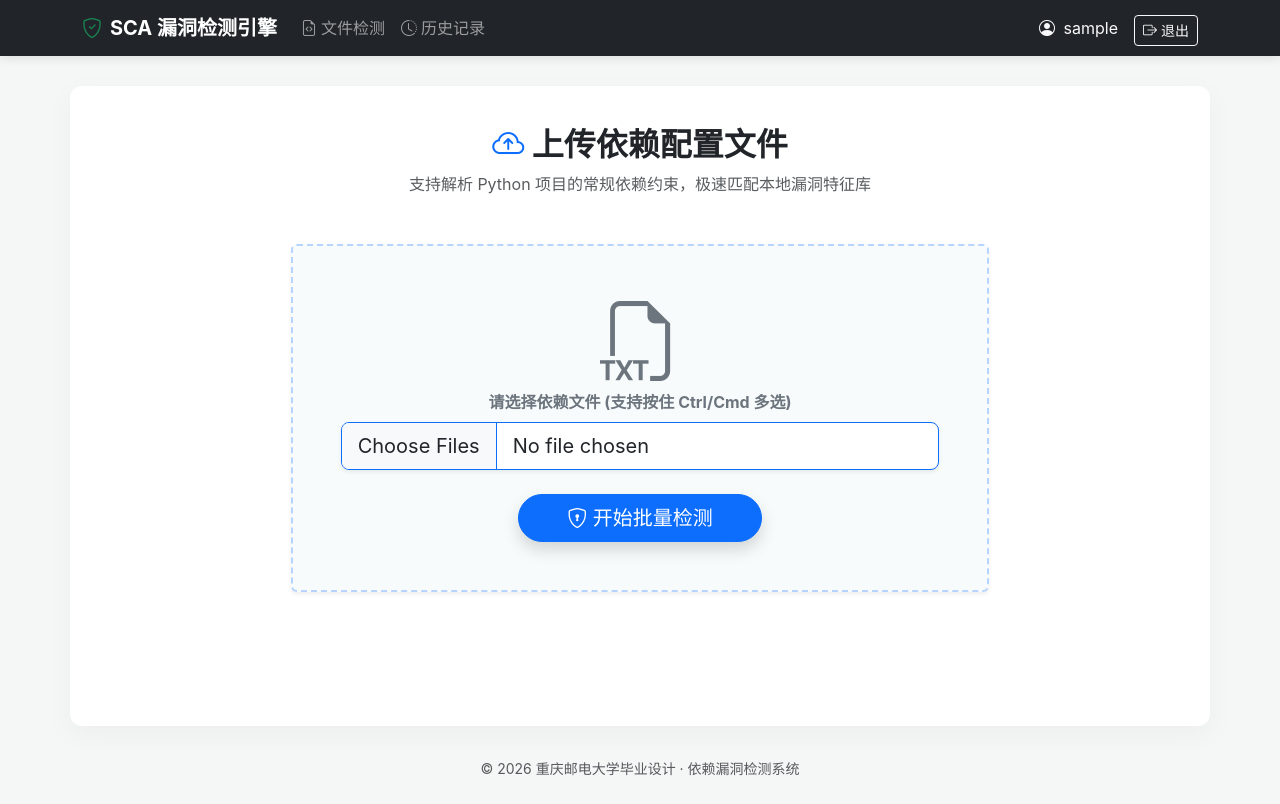
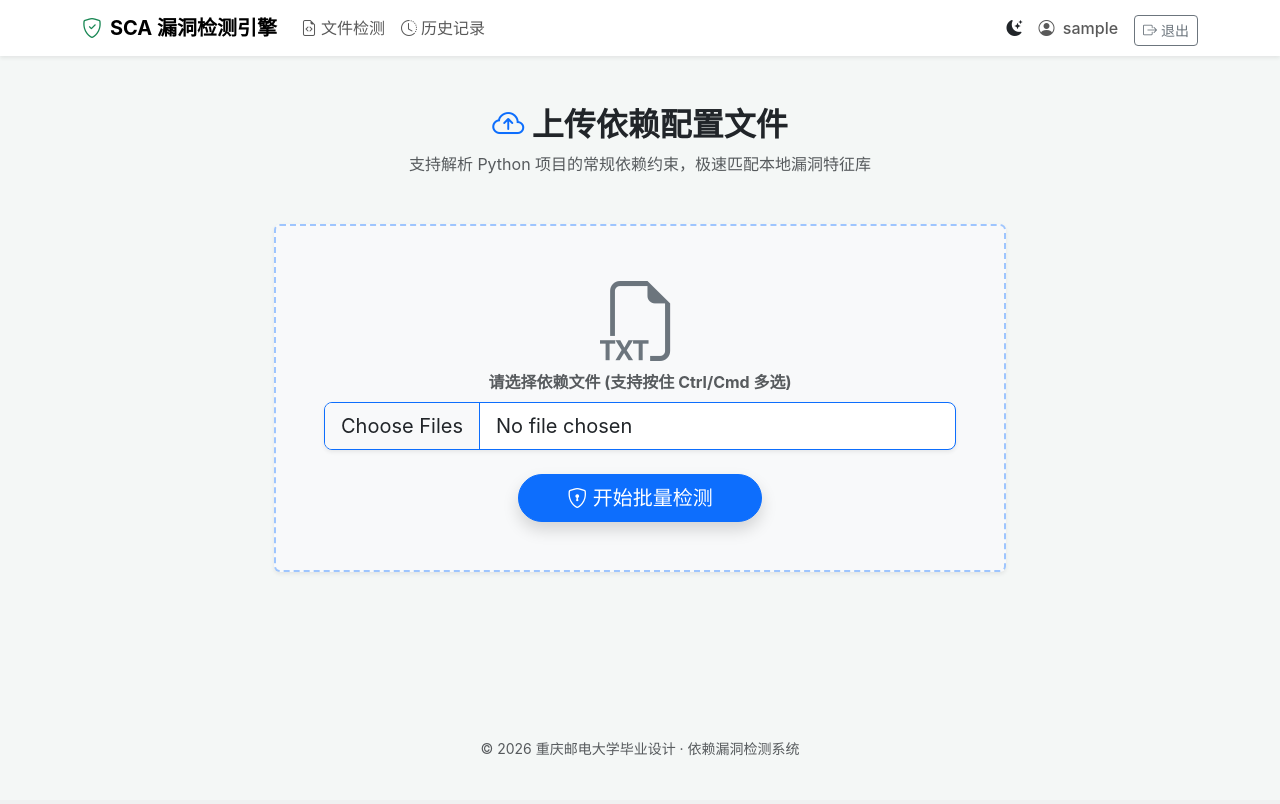
Before and after one commit to aliseblu/dependency_vuln_scanner, a Flask app: page / in a window 1280 px wide. After the commit the page ends 756 px from the top, so only its background shows below. Run offline with Flask 3, Linux system fonts and the light colour scheme; the visitor is signed in with stand-in values (Sample User, id 1).

Commit message:
由于晚上看着刺眼，增加夜间功能

```diff
--- a/app/templates/base.html
+++ b/app/templates/base.html
@@ -1,32 +1,47 @@
 <!DOCTYPE html>
 <html lang="zh-CN">
 <head>
+    <link href="https://cdn.jsdelivr.net/npm/bootstrap@5.3.2/dist/css/bootstrap.min.css" rel="stylesheet">
     <meta charset="UTF-8">
     <meta name="viewport" content="width=device-width, initial-scale=1.0">
     <title>Python组件漏洞检测系统</title>
     <link href="https://cdn.jsdelivr.net/npm/bootstrap@5.3.2/dist/css/bootstrap.min.css" rel="stylesheet">
     <link rel="stylesheet" href="https://cdn.jsdelivr.net/npm/bootstrap-icons@1.11.1/font/bootstrap-icons.css">
+
+    <script>
+        const getPreferredTheme = () => {
+            const storedTheme = localStorage.getItem('theme');
+            if (storedTheme) { return storedTheme; }
+            return window.matchMedia('(prefers-color-scheme: dark)').matches ? 'dark' : 'light';
+        };
+        document.documentElement.setAttribute('data-bs-theme', getPreferredTheme());
+    </script>
+
     <style>
         body {
             background-color: #f4f7f6;
             font-family: -apple-system, BlinkMacSystemFont, "Segoe UI", Roboto, "Helvetica Neue", Arial, sans-serif;
+            transition: background-color 0.3s ease, color 0.3s ease;
         }
-        .navbar { box-shadow: 0 2px 10px rgba(0,0,0,0.1); }
+        /* 去除了原来 main-container 巨大的白色背景和阴影 */
         .main-container {
             min-height: 80vh;
-            background: #ffffff;
-            padding: 40px;
-            border-radius: 12px;
-            box-shadow: 0 8px 30px rgba(0,0,0,0.04);
-            margin-top: 30px;
+            padding: 40px 15px;
+            margin-top: 10px;
             margin-bottom: 30px;
         }
         .btn-custom { transition: all 0.3s ease; }
         .btn-custom:hover { transform: translateY(-2px); box-shadow: 0 4px 10px rgba(0,0,0,0.15); }
+
+        /* 夜间模式适配 */
+        [data-bs-theme="dark"] body {
+            background-color: #121212;
+            color: #e1e1e1;
+        }
     </style>
 </head>
 <body>
-<nav class="navbar navbar-expand-lg navbar-dark bg-dark sticky-top">
+<nav class="navbar navbar-expand-lg bg-body sticky-top shadow-sm">
     <div class="container">
         <a class="navbar-brand fw-bold" href="/"><i class="bi bi-shield-check text-success me-2"></i>SCA 漏洞检测引擎</a>
         <button class="navbar-toggler" type="button" data-bs-toggle="collapse" data-bs-target="#navbarNav">
@@ -42,17 +57,23 @@
                     {% endif %}
                 {% endif %}
             </ul>
-            <ul class="navbar-nav">
+            <ul class="navbar-nav align-items-center">
+                <li class="nav-item me-3">
+                    <button class="btn btn-link nav-link px-0 text-body" id="theme-toggle" title="切换夜间模式">
+                        <i class="bi bi-moon-stars-fill" id="theme-icon"></i>
+                    </button>
+                </li>
+
                 {% if current_user.is_authenticated %}
                     <li class="nav-item d-flex align-items-center">
-                        <span class="text-light me-3"><i class="bi bi-person-circle me-1"></i> {{ current_user.username }}</span>
+                        <span class="navbar-text me-3 fw-medium"><i class="bi bi-person-circle me-1"></i> {{ current_user.username }}</span>
                     </li>
                     <li class="nav-item">
-                        <a class="btn btn-outline-light btn-sm mt-1" href="/logout"><i class="bi bi-box-arrow-right"></i> 退出</a>
+                        <a class="btn btn-outline-secondary btn-sm mt-1" href="/logout"><i class="bi bi-box-arrow-right"></i> 退出</a>
                     </li>
                 {% else %}
                     <li class="nav-item"><a class="nav-link" href="/login">登录</a></li>
-                    <li class="nav-item"><a class="btn btn-primary btn-sm mt-1 ms-2" href="/register">免费注册</a></li>
+                    <li class="nav-item"><a class="btn btn-primary btn-sm ms-2" href="/register">免费注册</a></li>
                 {% endif %}
             </ul>
         </div>
@@ -80,5 +101,33 @@
 </footer>
 
 <script src="https://cdn.jsdelivr.net/npm/bootstrap@5.3.2/dist/js/bootstrap.bundle.min.js"></script>
+<script>
+    document.addEventListener('DOMContentLoaded', () => {
+        const themeToggleBtn = document.getElementById('theme-toggle');
+        const themeIcon = document.getElementById('theme-icon');
+
+        const updateIcon = (theme) => {
+            if (theme === 'dark') {
+                themeIcon.classList.remove('bi-moon-stars-fill');
+                themeIcon.classList.add('bi-sun-fill', 'text-warning');
+            } else {
+                themeIcon.classList.remove('bi-sun-fill', 'text-warning');
+                themeIcon.classList.add('bi-moon-stars-fill');
+            }
+        };
+
+        const currentTheme = document.documentElement.getAttribute('data-bs-theme');
+        updateIcon(currentTheme);
+
+        themeToggleBtn.addEventListener('click', () => {
+            const currentTheme = document.documentElement.getAttribute('data-bs-theme');
+            const newTheme = currentTheme === 'dark' ? 'light' : 'dark';
+
+            document.documentElement.setAttribute('data-bs-theme', newTheme);
+            localStorage.setItem('theme', newTheme);
+            updateIcon(newTheme);
+        });
+    });
+</script>
 </body>
 </html>
--- a/app/templates/upload.html
+++ b/app/templates/upload.html
@@ -1,18 +1,18 @@
 {% extends "base.html" %}
 {% block content %}
+
 <div class="text-center mb-5">
-    <h2 class="fw-bold text-dark"><i class="bi bi-cloud-arrow-up text-primary"></i> 上传依赖配置文件</h2>
+    <h2 class="fw-bold"><i class="bi bi-cloud-arrow-up text-primary"></i> 上传依赖配置文件</h2>
     <p class="text-muted">支持解析 Python 项目的常规依赖约束，极速匹配本地漏洞特征库</p>
 </div>
-
 <div class="row justify-content-center">
     <div class="col-md-8">
-        <div class="card border-0 shadow-sm" style="background-color: #f8fbfc; border: 2px dashed #b6d4fe !important;">
+        <div class="card border-0 shadow-sm bg-body-tertiary" style="border: 2px dashed var(--bs-primary-border-subtle) !important;">
             <div class="card-body p-5 text-center">
                  <form method="post" enctype="multipart/form-data" action="/">
                 <i class="bi bi-filetype-txt display-1 text-secondary mb-3"></i>
                 <div class="mb-4">
-                        <label for="file" class="form-label fw-bold text-secondary">请选择依赖文件 (支持按住 Ctrl/Cmd 多选)</label>
+                    <label for="file" class="form-label fw-bold text-body-secondary">请选择依赖文件 (支持按住 Ctrl/Cmd 多选)</label>
                     <input class="form-control form-control-lg border-primary shadow-sm" type="file" id="file" name="file" multiple required>
                 </div>
                 <button type="submit" class="btn btn-primary btn-lg btn-custom px-5 rounded-pill shadow">
```
Lines whose indentation alone changed are shown as unchanged.
